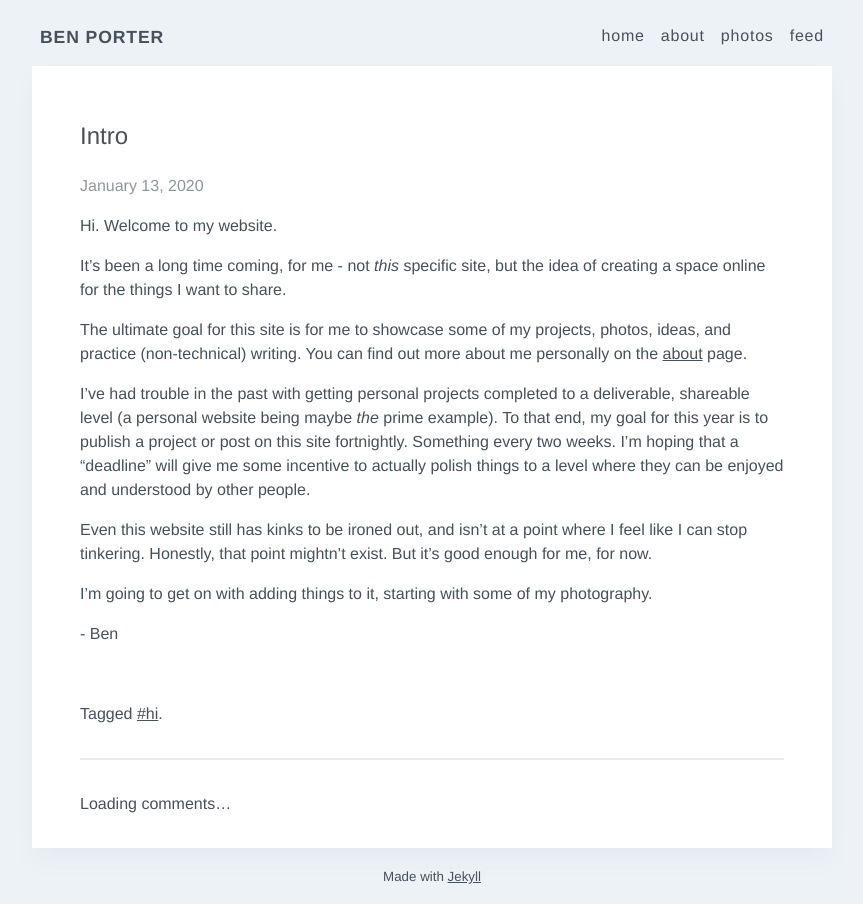
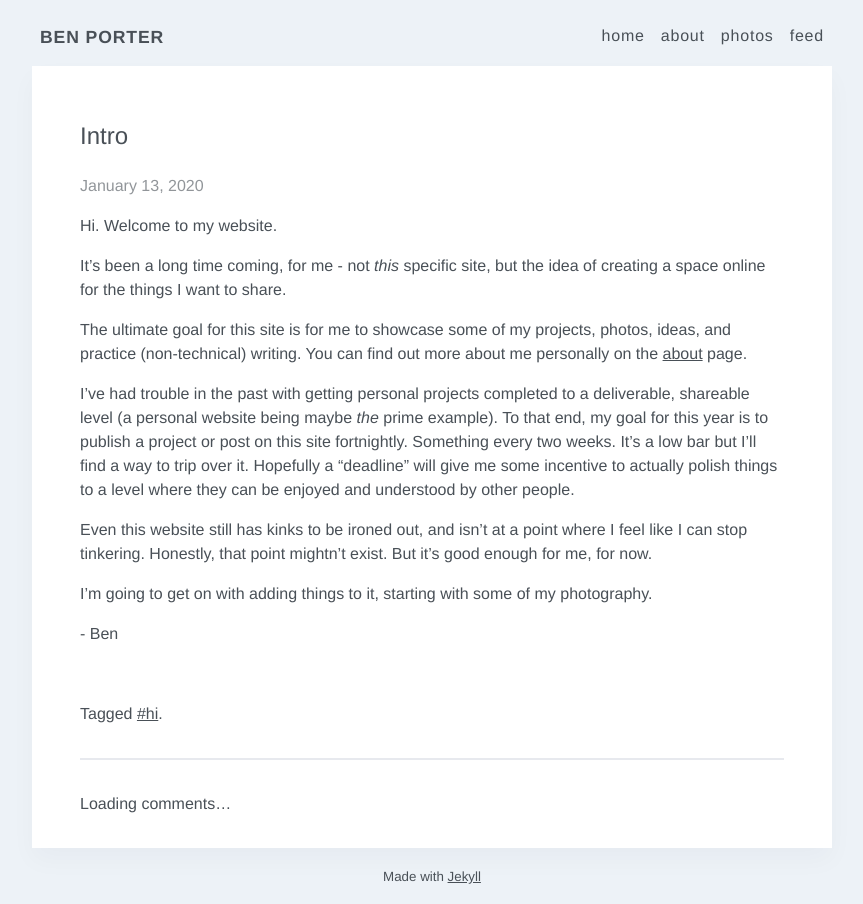
Before and after one commit to penborter/penborter.github.io, a Jekyll site: the page built from _posts/2020-01-13-first-post.md, in a window 1280 px wide. Shown: the whole page, without its empty margins (208-1071 px from the left). Built offline with Jekyll 4.4.1, drawn with Linux system fonts in a browser that asks for light colours; some web fonts are replaced.

Commit message:
Update first post

```diff
--- a/_posts/2020-01-13-first-post.md
+++ b/_posts/2020-01-13-first-post.md
@@ -13,7 +13,7 @@ It's been a long time coming, for me - not *this* specific site, but the idea of
 
 The ultimate goal for this site is for me to showcase some of my projects, photos, ideas, and practice (non-technical) writing. You can find out more about me personally on the [about](/about) page.
 
-I've had trouble in the past with getting personal projects completed to a deliverable, shareable level (a personal website being maybe *the* prime example). To that end, my goal for this year is to publish a project or post on this site fortnightly. Something every two weeks. I'm hoping that a "deadline" will give me some incentive to actually polish things to a level where they can be enjoyed and understood by other people.
+I've had trouble in the past with getting personal projects completed to a deliverable, shareable level (a personal website being maybe *the* prime example). To that end, my goal for this year is to publish a project or post on this site fortnightly. Something every two weeks. It's a low bar but I'll find a way to trip over it. Hopefully a "deadline" will give me some incentive to actually polish things to a level where they can be enjoyed and understood by other people.
 
 Even this website still has kinks to be ironed out, and isn't at a point where I feel like I can stop tinkering. Honestly, that point mightn't exist. But it's good enough for me, for now.
 
```
